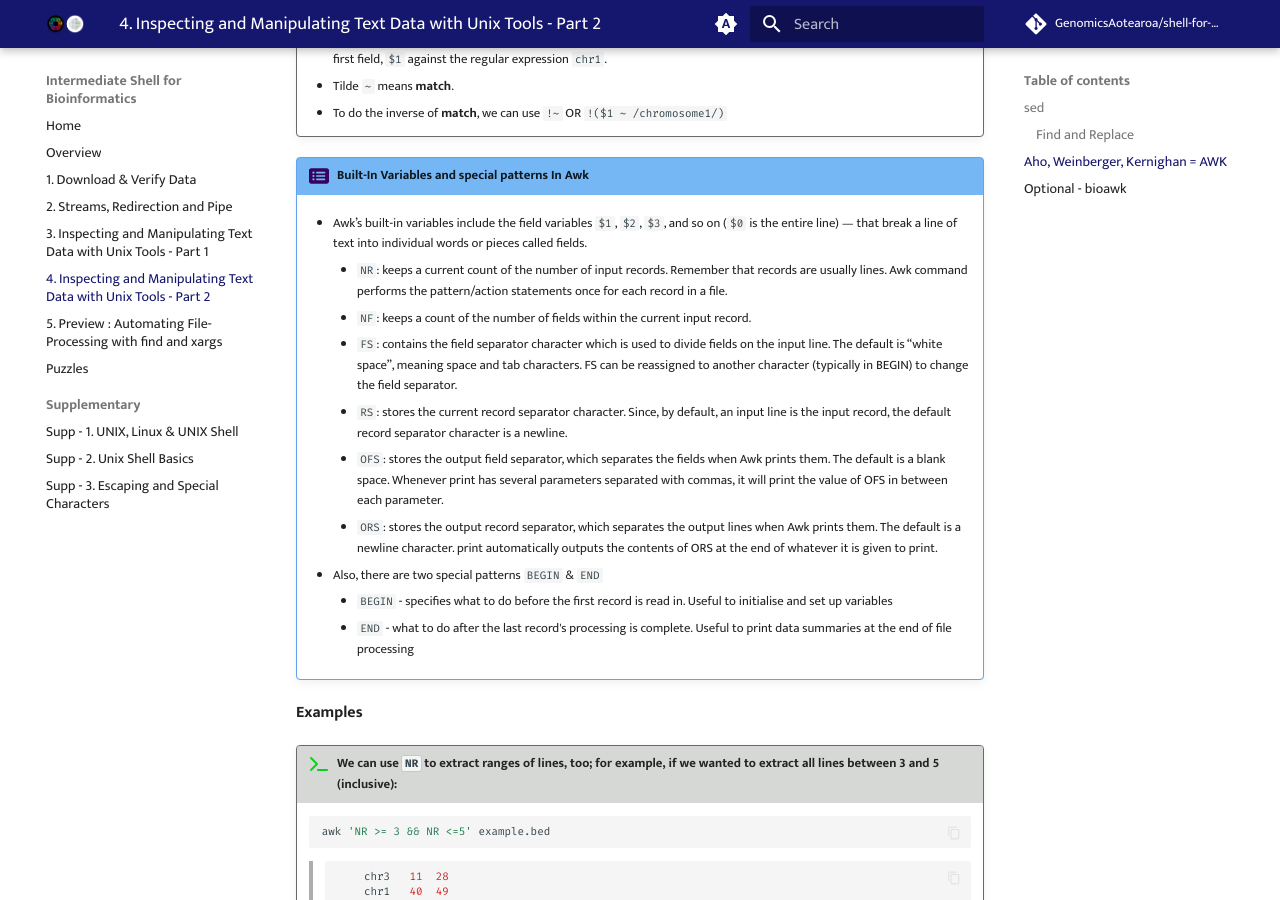
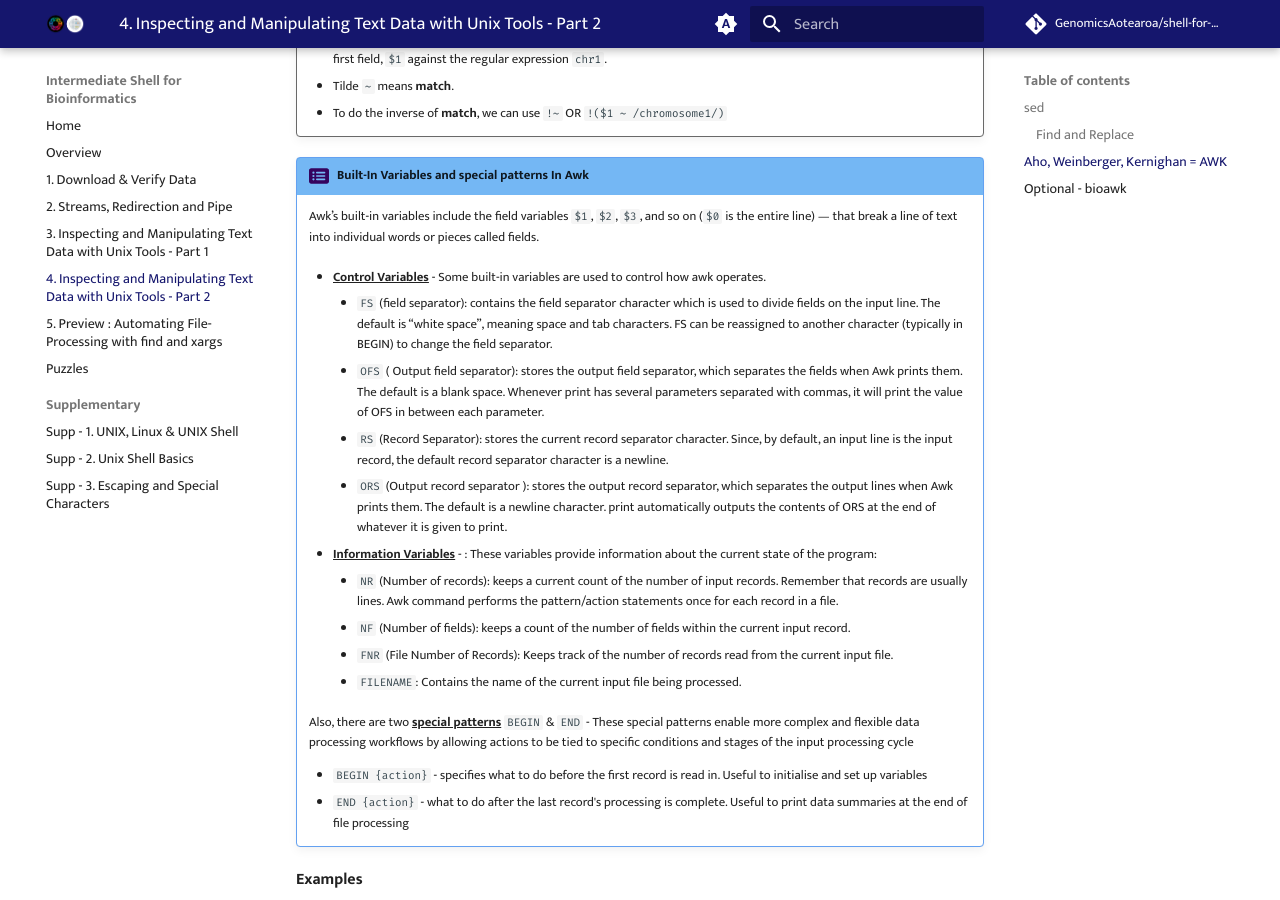
Before and after one commit to GenomicsAotearoa/shell-for-bioinformatics, an MkDocs documentation site: the page built from docs/5_inspectmanipulate2.md, in a window 1280 px wide and 900 px high, scrolled down 6673 px. Built offline with MkDocs 1.6.1 and Material for MkDocs 9.7.7, drawn with Linux system fonts in a browser that asks for light colours; comment, search, counter and statistics services are not loaded.

Commit message:
information on special patterns and information variables

```diff
--- a/docs/5_inspectmanipulate2.md
+++ b/docs/5_inspectmanipulate2.md
@@ -404,19 +404,26 @@ We can also chain patterns, by using logical operators `&&` (AND), `||` (OR), an
 
 !!! rectangle-list "Built-In Variables and special patterns In Awk"
 
-    * Awk’s built-in variables include the field variables `$1`, `$2`, `$3`, and so on (`$0` is the entire line) — that break a line of text into individual words or pieces called fields.
+    Awk’s built-in variables include the field variables `$1`, `$2`, `$3`, and so on (`$0` is the entire line) — that break a line of text into individual words or pieces called fields.
 
-        - `NR`: keeps a current count of the number of input records. Remember that records are usually lines. Awk command performs the pattern/action statements once for each record in a file.
-        - `NF`: keeps a count of the number of fields within the current input record.
-        - `FS`: contains the field separator character which is used to divide fields on the input line. The default is “white space”, meaning space and tab characters. FS can be reassigned to another character (typically in BEGIN) to change the field separator.
-        - `RS`: stores the current record separator character. Since, by default, an input line is the input record, the default record separator character is a newline.
-        - `OFS`: stores the output field separator, which separates the fields when Awk prints them. The default is a blank space. Whenever print has several parameters separated with commas, it will print the value of OFS in between each parameter.
-        - `ORS`: stores the output record separator, which separates the output lines when Awk prints them. The default is a newline character. print automatically outputs the contents of ORS at the end of whatever it is given to print.
+    - **^^Control Variables^^** - Some built-in variables are used to control how awk operates.
+        - `FS` (field separator): contains the field separator character which is used to divide fields on the input line. The default is “white space”, meaning space and tab characters. FS can be reassigned to another character (typically in BEGIN) to change the field separator.
+        - `OFS` ( Output field separator): stores the output field separator, which separates the fields when Awk prints them. The default is a blank space. Whenever print has several parameters separated with commas, it will print the value of OFS in between each parameter.
+        - `RS` (Record Separator): stores the current record separator character. Since, by default, an input line is the input record, the default record separator character is a newline.
+        - `ORS` (Output record separator ): stores the output record separator, which separates the output lines when Awk prints them. The default is a newline character. print automatically outputs the contents of ORS at the end of whatever it is given to print.
 
-    * Also, there are two special patterns `BEGIN` & `END`
+    - **^^Information Variables^^** - : These variables provide information about the current state of the program:
+        - `NR` (Number of records): keeps a current count of the number of input records. Remember that records are usually lines. Awk command performs the pattern/action statements once for each record in a file.
+        - `NF` (Number of fields): keeps a count of the number of fields within the current input record.
+        - `FNR` (File Number of Records): Keeps track of the number of records read from the current input file.
+        - `FILENAME`: Contains the name of the current input file being processed.
 
-        - `BEGIN` - specifies what to do before the first record is read in. Useful to initialise and set up variables
-        - `END` - what to do after the last record's processing is complete. Useful to print data summaries at the end of file processing
+
+
+    Also, there are two ^^**special patterns**^^ `BEGIN` & `END` - These special patterns enable more complex and flexible data processing workflows by allowing actions to be tied to specific conditions and stages of the input processing cycle
+
+    - `BEGIN {action}` - specifies what to do before the first record is read in. Useful to initialise and set up variables
+    - `END {action}` - what to do after the last record's processing is complete. Useful to print data summaries at the end of file processing
 
 
 **Examples**
```
